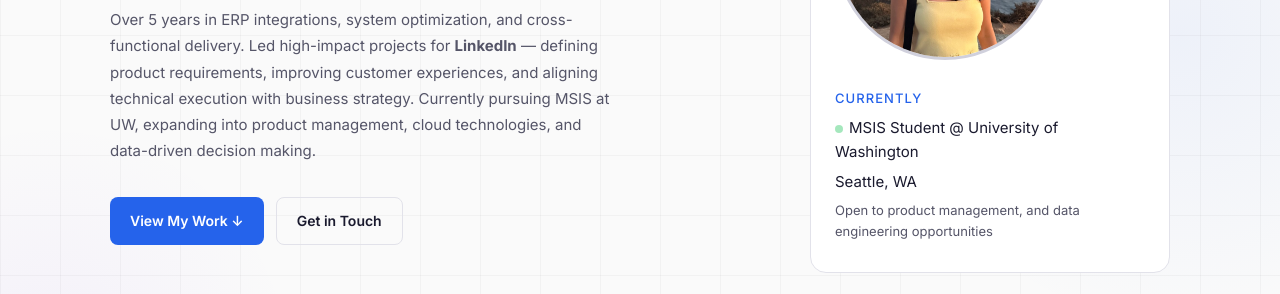
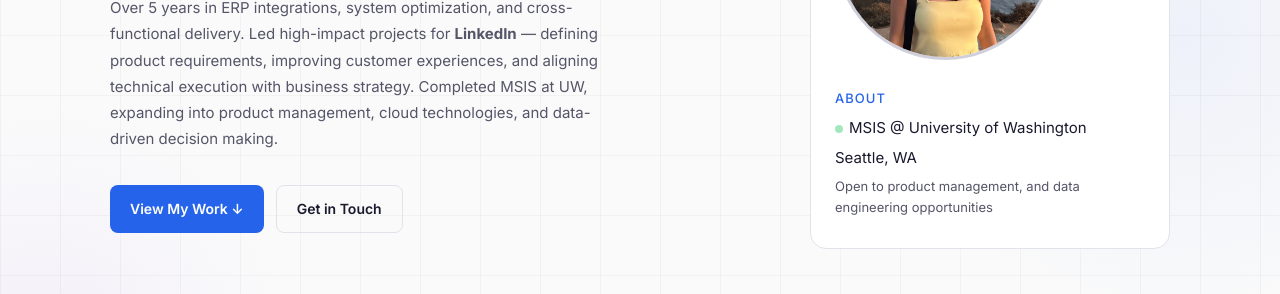
Before and after one commit to smahanga/smahanga.github.io, a plain HTML site: page index.html in a window 1280 px wide. Shown: the part 325-619 px from the top of the page. Drawn offline with Linux system fonts and the light colour scheme.

Commit message:
Update profile to reflect completed MSIS
Change hero card heading from Currently to About, drop "Student" from the
degree line, and update the intro paragraph to past tense.

Co-Authored-By: Claude Opus 4.8 (1M context) <noreply@anthropic.com>

```diff
--- a/index.html
+++ b/index.html
@@ -35,7 +35,7 @@
         <div class="hero-text">
           <span class="hero-label"><strong>Product and Data Focused Technologist</strong></span>
           <h1>Building systems that <span class="accent">connect</span>, <span class="accent-violet">optimize</span> &amp; <span class="accent">scale</span></h1>
-          <p class="lead">Over 5 years in ERP integrations, system optimization, and cross-functional delivery. Led high-impact projects for <strong>LinkedIn</strong> &mdash; defining product requirements, improving customer experiences, and aligning technical execution with business strategy. Currently pursuing MSIS at UW, expanding into product management, cloud technologies, and data-driven decision making.</p>
+          <p class="lead">Over 5 years in ERP integrations, system optimization, and cross-functional delivery. Led high-impact projects for <strong>LinkedIn</strong> &mdash; defining product requirements, improving customer experiences, and aligning technical execution with business strategy. Completed MSIS at UW, expanding into product management, cloud technologies, and data-driven decision making.</p>
           <p class="hero-actions">
             <a href="#projects" class="btn">View My Work &darr;</a>
             <a href="#contact" class="btn btn-outline">Get in Touch</a>
@@ -46,8 +46,8 @@
             <img src="assets/profile.jpeg" alt="Shraddha Mahangare" />
           </div>
           <div class="hero-info">
-            <h3>Currently</h3>
-            <p><span class="status-dot"></span>MSIS Student @ University of Washington</p>
+            <h3>About</h3>
+            <p><span class="status-dot"></span>MSIS @ University of Washington</p>
             <p>Seattle, WA</p>
             <p class="muted">Open to product management, and data engineering opportunities</p>
           </div>
```
